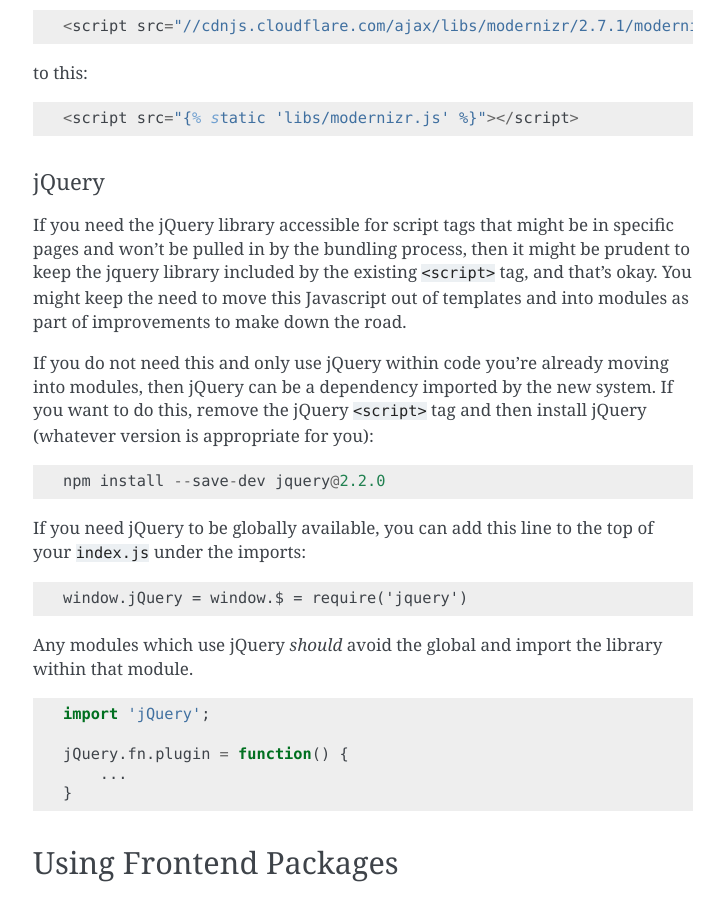
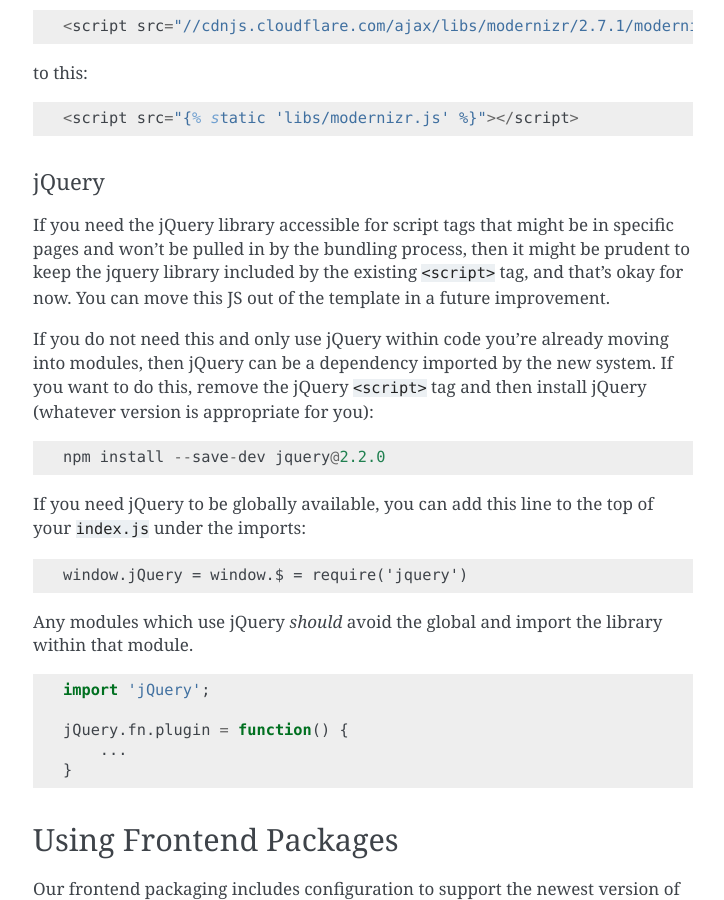
Before and after one commit to caktus/guidebook, a Sphinx documentation site: the page built from source/frontend-packages.rst, in a window 1280 px wide and 900 px high, scrolled down 2851 px. Shown: the whole window, without its empty margins (387-1111 px from the left). Built offline with Sphinx 7.4.7, drawn with Linux system fonts in a browser that asks for light colours.

Commit message:
Adjusting by request from PR review

```diff
--- a/source/frontend-packages.rst
+++ b/source/frontend-packages.rst
@@ -142,9 +142,8 @@ jQuery
 
 If you need the jQuery library accessible for script tags that might be in specific pages
 and won't be pulled in by the bundling process, then it might be prudent to keep the
-jquery library included by the existing ``<script>`` tag, and that's okay. You might
-keep the need to move this Javascript out of templates and into modules as part of
-improvements to make down the road.
+jquery library included by the existing ``<script>`` tag, and that's okay for now. You can
+move this JS out of the template in a future improvement.
 
 If you do not need this and only use jQuery within code you're already moving into
 modules, then jQuery can be a dependency imported by the new system. If you want to do
```
